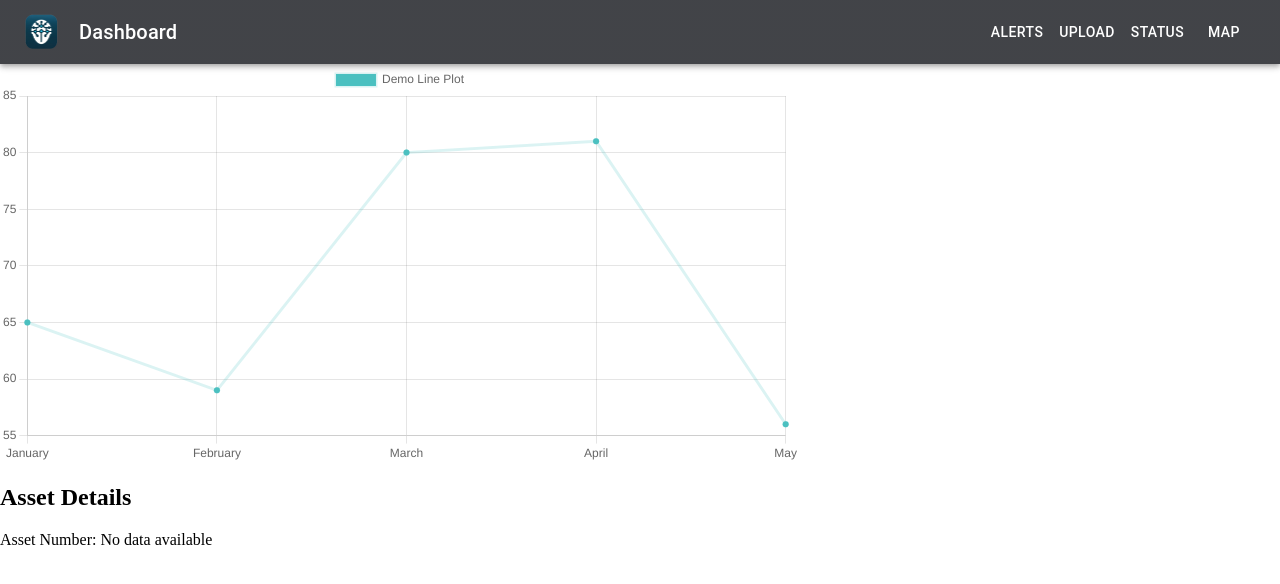
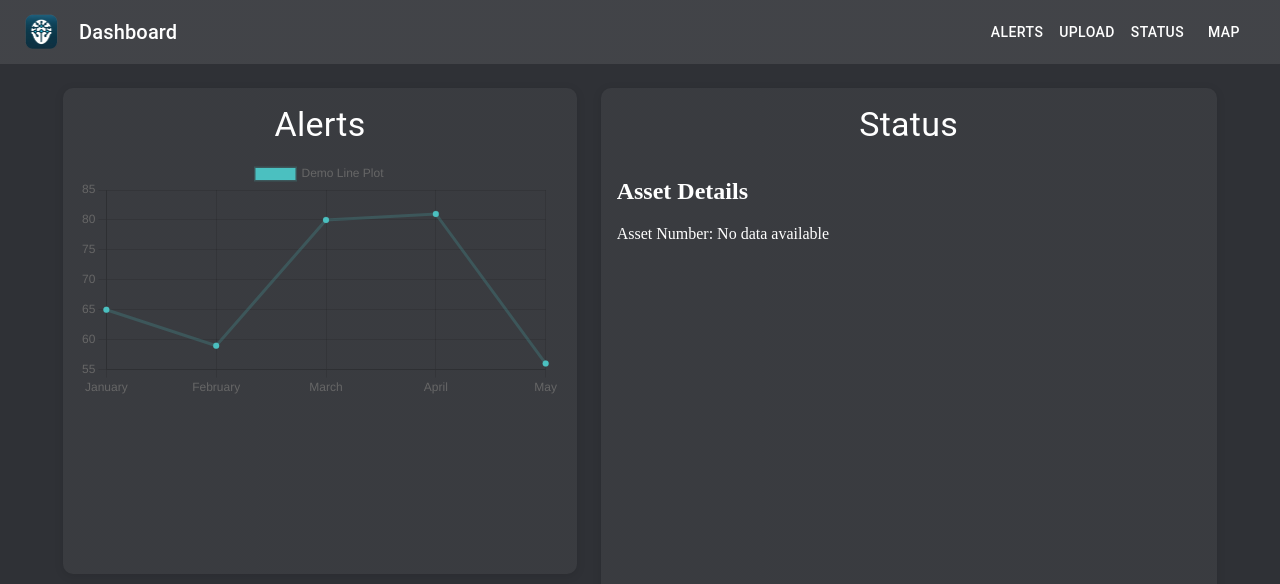
Before and after one commit to dingjw1997/AI-Dashboard, a React (Create React App) app: page /details/1 in a window 1280 px wide. Shown: the top 584 px of the page. Built offline with nearby package versions, Linux system fonts and the light colour scheme.

Commit message:
Fix background theme not extending when scrolling

```diff
--- a/public/index.html
+++ b/public/index.html
@@ -11,6 +11,8 @@
     <style>
       body {
         margin: 0px;
+        height: 100vh;
+        background-color: #2F3136;
       }
     </style>
   </head>
--- a/src/components/AssetDetail/AssetDetail.tsx
+++ b/src/components/AssetDetail/AssetDetail.tsx
@@ -13,6 +13,7 @@ import {
 } from 'chart.js';
 
 import { Line } from 'react-chartjs-2';
+import { Grid, Grow, Paper, Typography } from '@mui/material';
 
 ChartJS.register(
   CategoryScale,
@@ -26,6 +27,22 @@ ChartJS.register(
 );
 
 const AssetDetail = () => {
+
+  const gridItemStyles = {
+    overflowX: 'hidden',
+    borderRadius: '10px',
+    backgroundColor: '#2F3136',
+    padding: 2,
+    transition: 'transform .3s ease, box-shadow .3s ease',
+    '&:hover': {
+      transform: 'scale(1.02)',
+      boxShadow: '0 4px 20px 0 rgba(0,0,0,0.15)',
+    },
+    '::webkit-scrollbar': { display: 'none' },
+    scrollbarWidth: 'none',
+    maxHeight: '500px',
+    boxShadow: '0 2px 10px 0 rgba(0,0,0,0.1)'
+  };
 
   const lineData1 = {
     labels: ['January', 'February', 'March', 'April', 'May'],
@@ -52,15 +69,41 @@ const AssetDetail = () => {
   return (
     <div>
       <Header />
+
+      <Grid container pt={3} px={3} gap={3} justifyContent="center">
+        <Grid item xs={5}>
+          <Grow in timeout={500}>
+            <Paper sx={gridItemStyles}>
+            <Typography variant="h4" component="h4" textAlign="center" gutterBottom>Alerts</Typography>
             <div>
               <div style={{height: '400px'}}>
                 <Line data={lineData1} />
               </div>
+            </div>
+            </Paper>
+          </Grow>
+        </Grid>
+
+
+        <Grid item xs={6}>
+          <Grow in timeout={700}>
+            <Paper sx={gridItemStyles}>
+              <Typography variant="h4" component="h4" textAlign="center" gutterBottom>Status</Typography>
+              <div style={{ maxWidth: "100%", overflowX: "auto" }}>
                 <div style={{height: '400px'}}>
                   <h2>Asset Details</h2>
                   <p>Asset Number: {assetDetails ? assetDetails.number : 'No data available'}</p>
                 </div>
               </div>
+            </Paper>
+          </Grow>
+        </Grid>
+
+        <Grid item xs={11}>
+
+        </Grid>
+      </Grid>
+
     </div>
   );
 };
--- a/src/pages/Map/Map.tsx
+++ b/src/pages/Map/Map.tsx
@@ -11,9 +11,9 @@ const Map: React.FC = () => { // Map.tsx constant values for GoogleMap
   return (
     <div>
       <Header />
-      <Grid item xs={10}>
+      <Grid item xs={10} height={'100vh'}>
         <Grow in timeout={900}>
-          <Paper sx={{height: 'auto', overflowY: 'hidden' }}>
+          <Paper sx={{height: '100%', overflowY: 'hidden' }}>
             <GoogleMap center={center} zoom={zoom} />
           </Paper>
         </Grow>
--- a/src/pages/Status/Status.tsx
+++ b/src/pages/Status/Status.tsx
@@ -9,7 +9,7 @@ function Status() {
       <Header />
       <Grow in timeout={600}>
         <div>
-          <BasicTable columnsToShow={['Asset', 'No.', 'Condition', 'Location', 'Material', 'Last Inspection Date']} />
+          <BasicTable columnsToShow={['Asset', 'No.', 'Condition', 'Location', 'Material', 'Last Inspection Date', 'Last Upload Date']} />
         </div>
       </Grow>
     </div>
```
Lines whose indentation alone changed are shown as unchanged.
